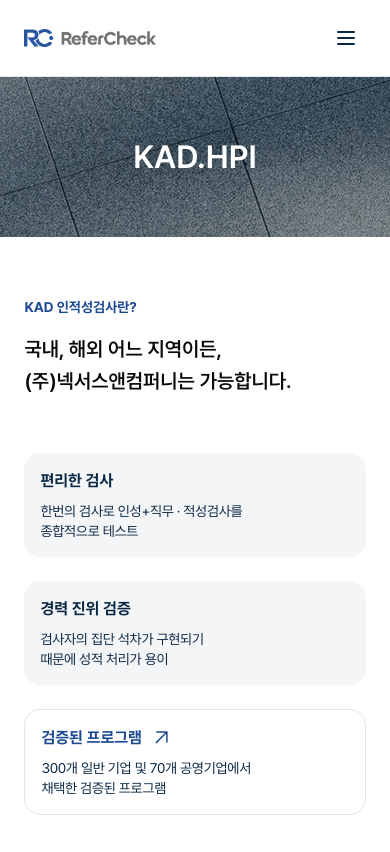
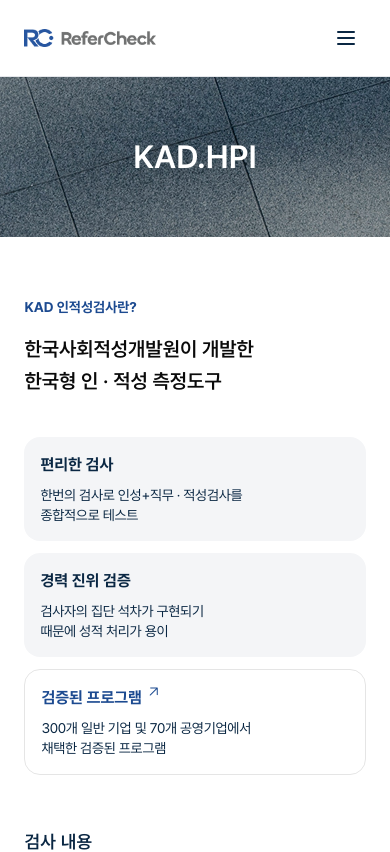
Before and after one commit to eychoiTinto/tpqa-rc, a Next.js app: page /kad-hpi in a window 390 px wide. Shown: the top 852 px of the page. Built offline with nearby package versions, Linux system fonts and the light colour scheme.

Commit message:
[feat] QA 모바일 - QA_18-2. ourService 테이블 헤더 높이 수정 (+ 폰트 사이즈 수정 및 여백 수정) - QA_21. KAD 인적성 검사란? 화면 수정

```diff
--- a/app/globals.css
+++ b/app/globals.css
@@ -74,6 +74,7 @@
 }
 ::-webkit-scrollbar {
   width: 5px;
+  height: 5px;
   background-color: var(--background);
 }
 
@@ -136,7 +137,7 @@
 
 
 .header-text  {
-  @apply text-xl md:text-3xl lg:text-[40px] font-semibold leading-[32px] md:leading-[64px];
+  @apply text-xl md:text-3xl lg:text-[40px] font-semibold leading-[32px] md:leading-[1.6];
 }
 
 .footer-subtext {
@@ -174,10 +175,13 @@
 
 /* table */
 .table-text {
-  @apply border py-3 px-4 text-center;
+  @apply border text-sm md:text-lg py-[9px] p-2.5 md:p-5 md:py-[10px] text-center;
+}
+thead .table-text {
+  @apply whitespace-nowrap;
 }
 .table-row {
-  @apply list-disc list-inside ml-4 space-y-2;
+  @apply list-disc list-inside ml-4 space-y-2 text-sm md:text-lg;
 }
 .br-mobile {
   @apply block sm:hidden
@@ -224,3 +228,26 @@
 .mo-menu.hover\:bg-accent:hover {
   background-color: transparent !important;
 }
+.card-inner-title {
+  position: relative;
+}
+.card-inner-title::after {
+  content: '';
+  display: block;
+  position: absolute;
+  top: -2px;
+  left: calc(100% + 8px);
+  width: 24px;
+  height: 24px;
+  background-image: url('/assets/icon/arrow_outward.svg');
+  background-repeat: no-repeat;
+  background-size: cover;
+}
+@media (max-width: 768px) {
+  .card-inner-title::after {
+    left: calc(100% + 4px);
+    width: 16px;
+    height: 16px;
+    background-image: url('/assets/icon/arrow_outward-sm.svg');
+  }
+}
--- a/app/kad-hpi/_compnents/KADTest.tsx
+++ b/app/kad-hpi/_compnents/KADTest.tsx
@@ -7,13 +7,10 @@
 
     return (
         <div className='px-5 md:px-0'>
-            <div className='container space-y-4 md:space-y-3 mt-[60px] md:mt-[100px]'>
+            <div className='container mt-[60px] md:mt-[100px]'>
                 <h2 className='text-sm md:text-2xl font-bold !text-[#1C4A90]'>KAD 인적성검사란?</h2>
-                <h1 className='hidden md:block header-text leading-[32px] md:leading-[64px]'>한국사회적성개발원이 개발한 <br />
-                    한국형 인 · 적성 측정도구</h1>
-                <h1 className='block md:hidden header-text leading-[32px] md:leading-[64px]'>국내, 해외 어느 지역이든,<br />
-                    (주)넥서스앤컴퍼니는 가능합니다.</h1>
-                <div className='grid grid-cols-1 md:grid-cols-2 lg:grid-cols-3 gap-6 pt-10 pb-14'>
+                <h1 className='header-text mt-4 md:mt-3'>한국사회적성개발원이 개발한 <br />한국형 인 · 적성 측정도구</h1>
+                <div className='grid grid-cols-1 md:grid-cols-2 lg:grid-cols-3 gap-3 md:gap-6 mt-[40px] pb-14'>
                     <div className='card-no-border'>
                         <h1 className='text-base md:text-2xl text-primary font-bold'>편리한 검사</h1>
                         <p className='card-description leading-[32px]'>한번의 검사로 인성+직무 · 적성검사를
@@ -28,7 +25,8 @@
                     </div>
                     <a href="https://livewp.site/wp/md/juris/practice/corporate-finance/" target="_blank">
 	                    <div className={`rounded-2xl p-4 md:p-8 space-y-2 text-primary border ${isExpanded && 'border-[#1C4A90]'} hover:border-[#1C4A90] hover:bg-[#1c4a900a] hover:cursor-pointer`}>
-	                        <h1 className='text-base md:text-2xl text-primary font-bold !text-[#1C4A90] inline-flex gap-2'>검증된 프로그램 <svg
+	                        <h1 className='card-inner-title text-base md:text-2xl text-primary font-bold !text-[#1C4A90] inline-flex gap-2'>검증된 프로그램
+														{/* <svg
 	                            xmlns="http://www.w3.org/2000/svg"
 	                            width={24}
 	                            height={24}
@@ -52,10 +50,9 @@
 	                                    fill="#1C4A90"
 	                                />
 	                            </g>
-	                        </svg>
+	                        </svg> */}
 	                        </h1>
-	                        <p className='card-description leading-[32px] '>300개 일반 기업 및 70개 공영기업에서<br />
-	                            채택한 검증된 프로그램</p>
+	                        <p className='card-description leading-[32px] '>300개 일반 기업 및 70개 공영기업에서<br />채택한 검증된 프로그램</p>
 	                    </div>
 	                </a>
                 </div>
--- a/app/kad-hpi/_compnents/MainInfo.tsx
+++ b/app/kad-hpi/_compnents/MainInfo.tsx
@@ -3,7 +3,7 @@
 
 const MainInfo = () => {
     return (
-        <div className='px-5 md:px-0'>
+        <div>
             <h1 className='header-text mb-10'>가격정보</h1>
             <div className='grid grid-cols-1 lg:grid-cols-2 gap-3 md:gap-6'>
                 <PricingCard
--- a/app/kad-hpi/page.tsx
+++ b/app/kad-hpi/page.tsx
@@ -10,7 +10,7 @@
             <KADTest />
             <div className='container pb-[120px] md:pb-44'>
                 <MainInfo />
-                <div className='mt-16 px-5 md:px-0'>
+                <div className='mt-16'>
                     <MajorPerfomance />
                 </div>
             </div>
--- a/app/our-services/_components/CertificationTable.tsx
+++ b/app/our-services/_components/CertificationTable.tsx
@@ -16,35 +16,34 @@
                         <table className="w-full text-lg min-w-[800px]">
                             <thead className="bg-gray-50">
                                 <tr>
-                                    <th className="table-text text-primary font-semibold p-3 min-w-[120px]">레벨/유형</th>
-                                    <th className="table-text text-primary font-semibold p-3 min-w-[260px]">
+                                    <th className="table-text text-primary font-semibold min-w-[120px]">레벨/유형</th>
+                                    <th className="table-text text-primary font-semibold min-w-[260px]">
                                         Information (기본형)
                                     </th>
-                                    <th className="table-text text-primary font-semibold p-3 min-w-[260px]">
+                                    <th className="table-text text-primary font-semibold min-w-[260px]">
                                         General (표준형) / Advanced (고급형)
                                     </th>
-                                    <th className="table-text text-primary font-semibold p-3 min-w-[260px]">
+                                    <th className="table-text text-primary font-semibold min-w-[260px]">
                                         Advanced (고급형) / Extensive(심층형)
                                     </th>
                                 </tr>
                             </thead>
                             <tbody>
                                 <tr>
-                                    <td className="table-text p-3 hidden md:block">Associate Level</td>
-                                    <td className="table-text p-3 block md:hidden">레벨/유형</td>
-                                    <td rowSpan={3} className="border-b py-[10px] px-4">
+                                    <td className="table-text whitespace-nowrap">Associate Level</td>
+                                    <td rowSpan={3} className="border-b py-[10px] px-5">
                                         <ul className="table-row space-y-1">
                                             <li>3인 (Open Referee 3)</li>
                                             <li>3인 (Open 2 + Blind 1)</li>
                                         </ul>
                                     </td>
-                                    <td rowSpan={3} className="border-l border-b py-[10px] px-4">
+                                    <td rowSpan={3} className="border-l border-b py-[10px] px-5">
                                         <ul className="table-row space-y-1">
                                             <li>3인 (Open 2 + Blind 1)</li>
                                             <li>4인 (Open 2 + Blind 2)</li>
                                         </ul>
                                     </td>
-                                    <td rowSpan={3} className="border-l border-b py-[10px] px-4">
+                                    <td rowSpan={3} className="border-l border-b py-[10px] px-5">
                                         <ul className="table-row space-y-1">
                                             <li>4인 (Open 2 + Blind 2)</li>
                                             <li>5인 (Open 3 + Blind 2)</li>
@@ -52,18 +51,16 @@
                                     </td>
                                 </tr>
                                 <tr>
-                                    <td className="table-text p-3 hidden md:block">Manage Level</td>
-                                    <td className="table-text p-3 block md:hidden">레벨/유형</td>
+                                    <td className="table-text whitespace-nowrap">Manage Level</td>
                                 </tr>
                                 <tr>
-                                    <td className="table-text p-3 hidden md:block">Leadership Level</td>
-                                    <td className="table-text p-3 block md:hidden">레벨/유형</td>
+                                    <td className="table-text whitespace-nowrap">Leadership Level</td>
                                 </tr>
                                 <tr>
-                                    <td className="table-text p-3">비고</td>
-                                    <td className="border py-[10px] px-4">인성 + 업무 성향 중심</td>
-                                    <td className="border py-[10px] px-4">실무자급 추천</td>
-                                    <td className="border py-[10px] px-4">관리자급 추천</td>
+                                    <td className="table-text">비고</td>
+                                    <td className="table-text border py-[10px] px-5">인성 + 업무 성향 중심</td>
+                                    <td className="table-text border py-[10px] px-5">실무자급 추천</td>
+                                    <td className="table-text border py-[10px] px-5">관리자급 추천</td>
                                 </tr>
                             </tbody>
                         </table>
```
Also changed, not shown: public/assets/icon/arrow_outward-sm.svg (added), public/assets/icon/arrow_outward.svg (added).
